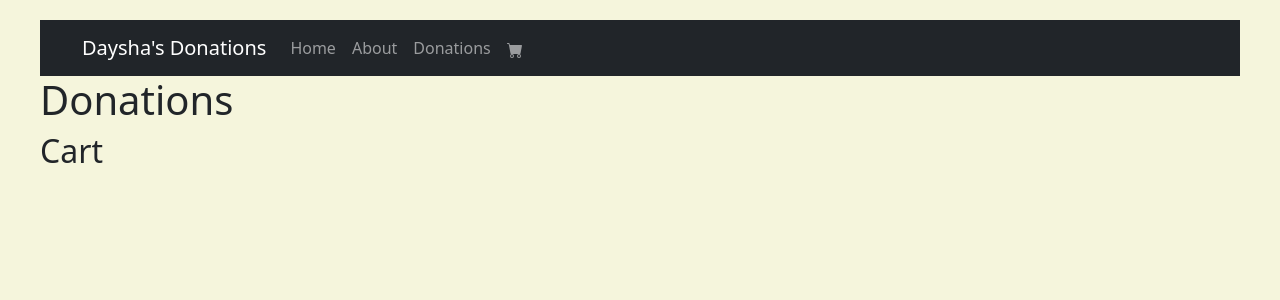
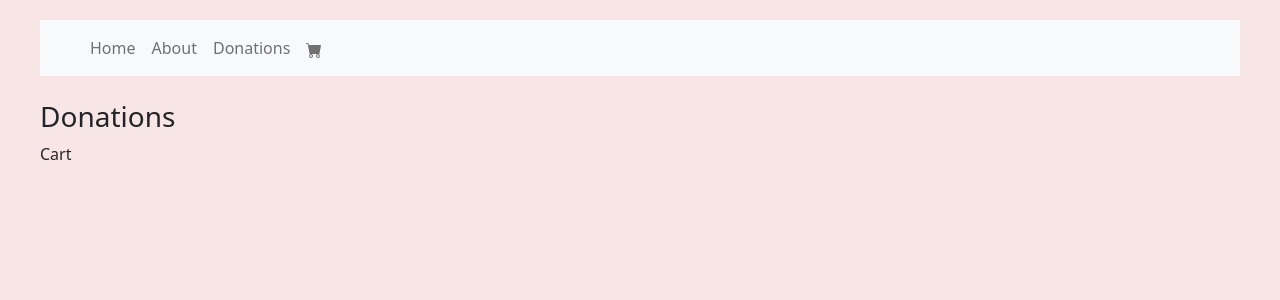
Before and after one commit to dayshajones/dayshas-donations-frontend, a React (Create React App) app: page /cart in a window 1280 px wide. Shown: the top 300 px of the page. Built offline with nearby package versions, Linux system fonts and the light colour scheme.

Commit message:
adding more css

```diff
--- a/src/App.css
+++ b/src/App.css
@@ -86,8 +86,21 @@
     bottom: 12px;
 }
 
+body {
+  background-color: #F8E5E5;
+}
 
+div .card {
+  background-color:  #C39EA0;
+  color: #F8E5E5;
+  border-color: #C39EA0;
+  padding: 10px;
+  margin: 10px;
+  margin-top: 100px;
+  text-align: center;
+  font-weight: 100;
+  font-size: 25px;
+   ;
+}
 
-body {
-  background-color: beige;
-}
+/* #FA255E; */
--- a/src/App.js
+++ b/src/App.js
@@ -13,7 +13,8 @@ function App() {
   return (
     <>
     <NavigationBar/>
-    <h1>Donations</h1>
+    <br/>
+    <h3>Donations</h3>
     <Routes>
       <Route path="/" element={<Home/>} />
       <Route path="/donations" element={<DonationsIndex/>} />
--- /dev/null
+++ b/src/components/CardButton.js
@@ -0,0 +1,28 @@
+import React from "react";
+import Button from 'react-bootstrap/Button';
+
+const CardButton = () => {
+    return (
+        <>
+         <style type="text/css">
+        {`
+    .btn-outline-secondary {
+        background-color: #FA255E;
+        color: white;
+        border-color: #FA255E;
+    }
+
+    .btn-outline-secondary:hover {
+        background-color: white;
+        color:  #C39EA0;
+        border-color: white;
+    }
+    `}
+      </style>
+
+      <Button variant="outline-secondary">Add to Cart</Button>
+        </>
+    )
+}
+
+export default CardButton
--- a/src/components/Cart.js
+++ b/src/components/Cart.js
@@ -4,7 +4,7 @@ import React from 'react'
 const Cart = () => {
   return (
     <div>
-      <h2>Cart</h2>
+      <span>Cart</span>
     </div>
   )
 }
--- a/src/components/DonationCard.js
+++ b/src/components/DonationCard.js
@@ -1,9 +1,12 @@
 // import { Link } from 'react-router-dom'
 import React from 'react'
+import CardButton from './CardButton';
+import Card from 'react-bootstrap/Card';
 
 export function DonationCard({ id, title, brand, size, department, image_url, available, shipping_price, handleClick }){
 
-  return <div className="card">
+  return (
+  <div className="card">
     {/* <Link to={`/donations/${id}`}><h3>{title}</h3></Link> */}
     <h3>{title}</h3>
     <p>{brand}</p>
@@ -12,6 +15,7 @@ export function DonationCard({ id, title, brand, size, department, image_url, av
     <img src={image_url} alt={title} />
       <p>{available}</p>
       <p>${shipping_price} </p>
-      <button onClick={() => handleClick({ id, title, brand, size, department, image_url, available, shipping_price})}>Add to Cart</button>
+      <CardButton onClick={() => handleClick({ id, title, brand, size, department, image_url, available, shipping_price})}>Add to Cart</CardButton>
   </div>
+  )
 }
--- a/src/components/NavigationBar.js
+++ b/src/components/NavigationBar.js
@@ -8,9 +8,9 @@ import { BsFillCartFill } from "react-icons/bs";
 export default function NavigationBar() {
   return (
     <>
-      <Navbar bg="dark" variant="dark">
+       <Navbar bg="light" variant="light">
         <Container>
-          <Navbar.Brand href="#home">Daysha's Donations</Navbar.Brand>
+          {/* <Navbar.Brand href="#home">Daysha's Donations</Navbar.Brand> */}
             <Nav className="me-auto">
               <Nav.Link href="home">Home</Nav.Link>
               <Nav.Link href="about">About</Nav.Link>
--- a/src/index.css
+++ b/src/index.css
@@ -9,7 +9,7 @@ code {
     monospace;
 }
 
-div .card {
+/* div .card {
     color: #fff;
     padding: 10px;
     margin: 10px;
@@ -17,9 +17,8 @@ div .card {
     text-align: center;
     font-weight: 100;
     font-size: 25px;
-    background: skyblue;
      ;
-}
+} */
 
 div .cards {
   width: 100%;
```
